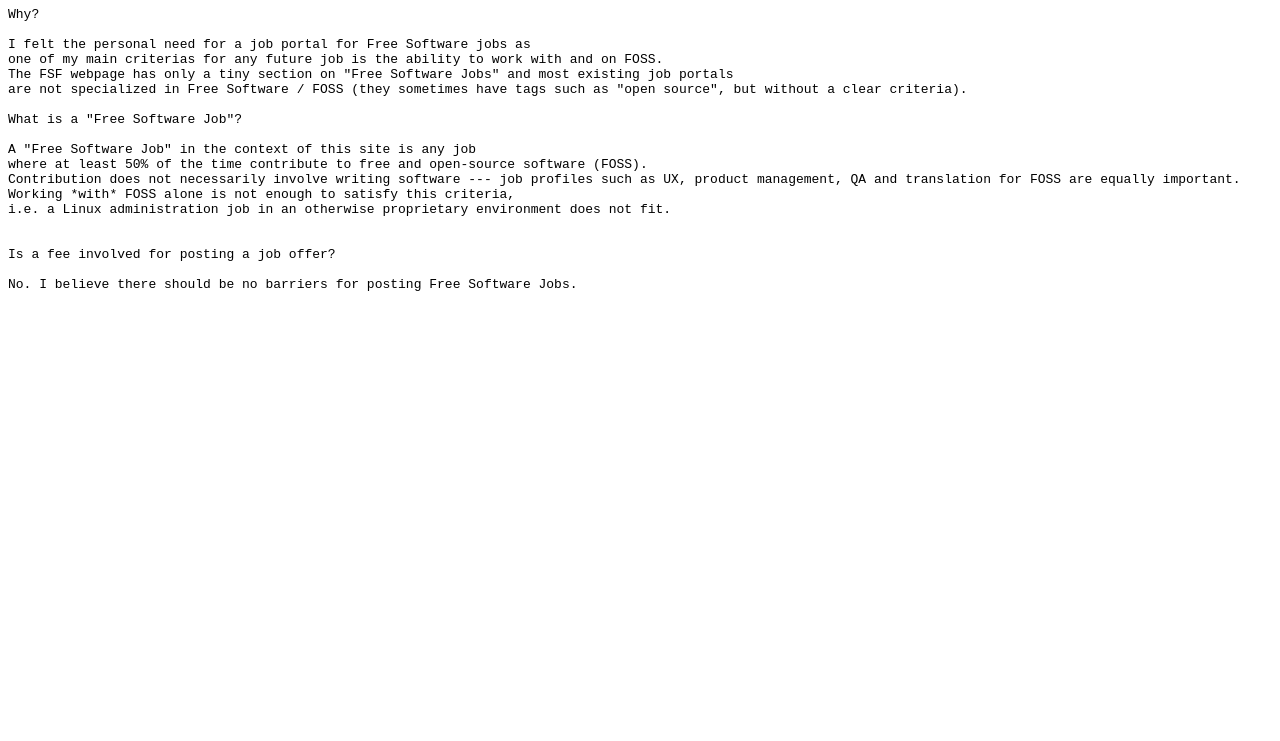
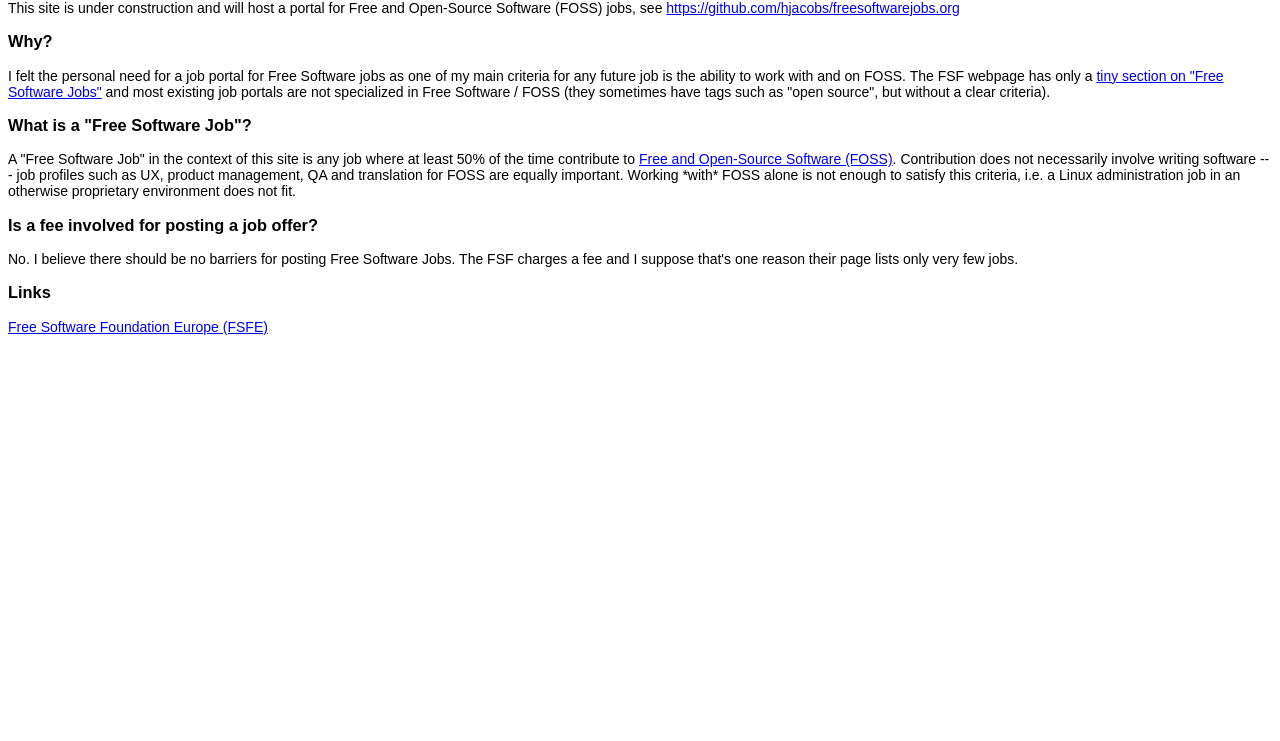
Before and after one commit to hjacobs/freesoftwarejobs.org, a plain HTML site: page index.html in a window 1280 px wide. Shown: the part 59-800 px from the top of the page. Drawn offline with Linux system fonts and the light colour scheme.

Commit message:
some more words, links

```diff
--- a/index.html
+++ b/index.html
@@ -1,31 +1,36 @@
 <html>
     <head>
         <title>Free Software Jobs</title>
+        <style>
+            body { font: 14px Arial, Helvetica, sans-serif; }
+        </style>
     </head>
     <body>
         <h1>Free Software Jobs</h1>
+        <p>This site is under construction and will host a portal for Free and Open-Source Software (FOSS) jobs, see <a href="https://github.com/hjacobs/freesoftwarejobs.org">https://github.com/hjacobs/freesoftwarejobs.org</a></p>
 
-<pre>
-Why?
+        <h3>Why?</h3>
 
-I felt the personal need for a job portal for Free Software jobs as
-one of my main criterias for any future job is the ability to work with and on FOSS.
-The FSF webpage has only a tiny section on "Free Software Jobs" and most existing job portals
-are not specialized in Free Software / FOSS (they sometimes have tags such as "open source", but without a clear criteria).
+        <p>I felt the personal need for a job portal for Free Software jobs as
+one of my main criteria for any future job is the ability to work with and on FOSS.
+The FSF webpage has only a <a href="https://www.fsf.org/resources/jobs/">tiny section on "Free Software Jobs"</a> and most existing job portals
+are not specialized in Free Software / FOSS (they sometimes have tags such as "open source", but without a clear criteria).</p>
 
-What is a "Free Software Job"?
+        <h3>What is a "Free Software Job"?</h3>
 
-A "Free Software Job" in the context of this site is any job
-where at least 50% of the time contribute to free and open-source software (FOSS).
+        <p>A "Free Software Job" in the context of this site is any job
+        where at least 50% of the time contribute to <a href="https://fsfe.org/about/basics/freesoftware.en.html">Free and Open-Source Software (FOSS)</a>.
 Contribution does not necessarily involve writing software --- job profiles such as UX, product management, QA and translation for FOSS are equally important.
 Working *with* FOSS alone is not enough to satisfy this criteria,
-i.e. a Linux administration job in an otherwise proprietary environment does not fit.
+i.e. a Linux administration job in an otherwise proprietary environment does not fit.</p>
 
 
-Is a fee involved for posting a job offer?
+        <h3>Is a fee involved for posting a job offer?</h3>
 
-No. I believe there should be no barriers for posting Free Software Jobs.
-</pre>
+        <p>No. I believe there should be no barriers for posting Free Software Jobs. The FSF charges a fee and I suppose that's one reason their page lists only very few jobs.</p>
+
+        <h3>Links</h3>
+        <a href="https://fsfe.org/">Free Software Foundation Europe (FSFE)</a>
     </body>
 
 </html>
```
